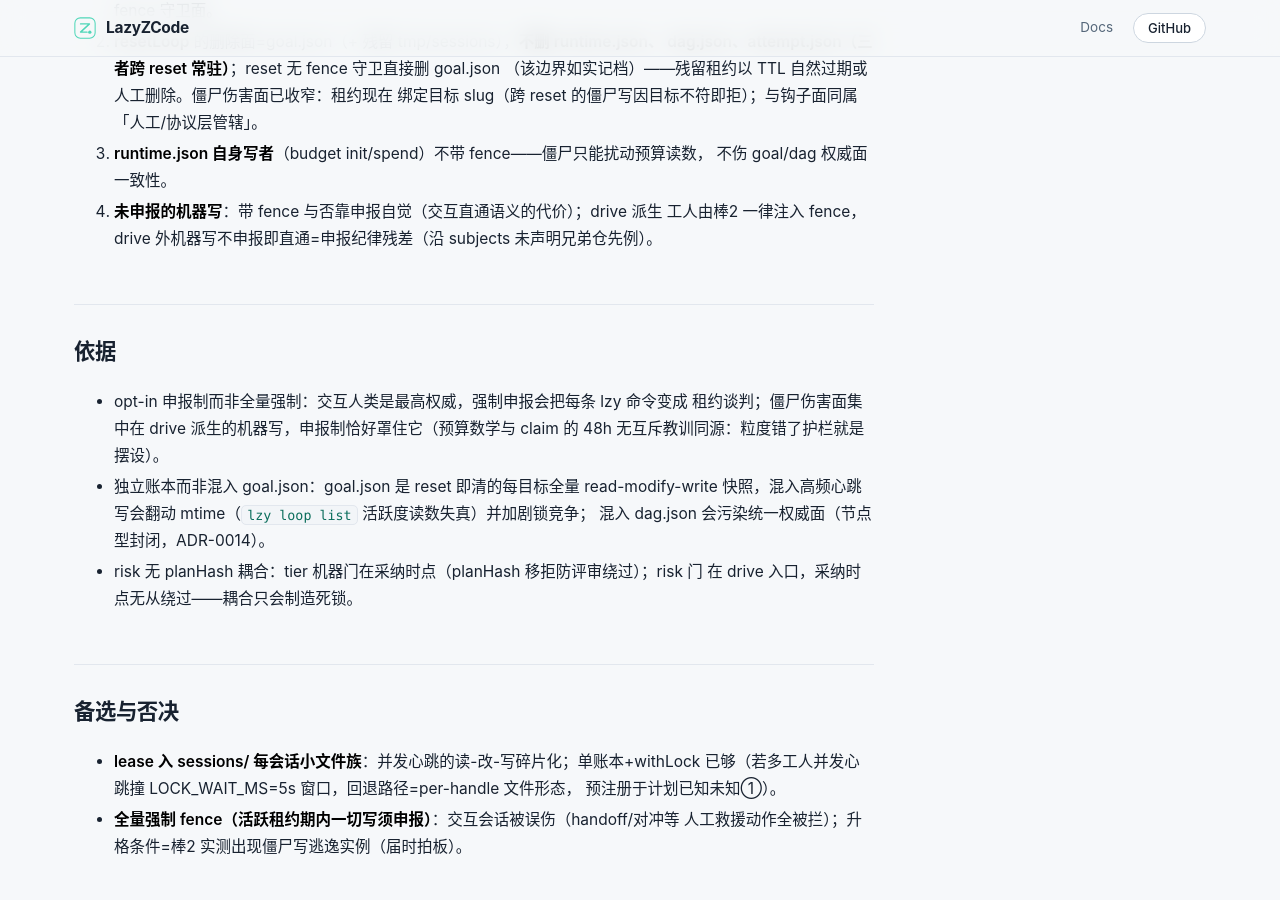
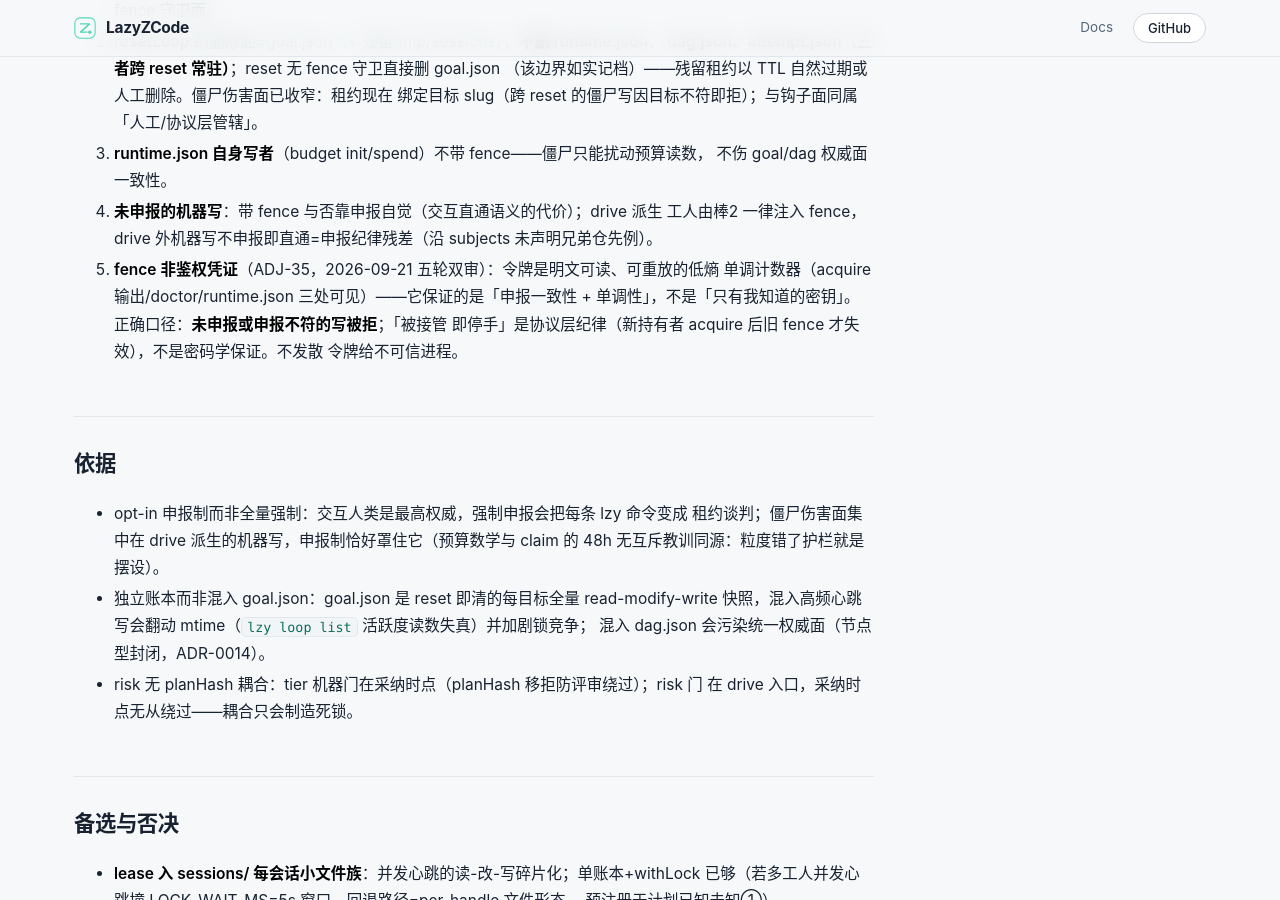
Before and after one commit to Acfufu/lazyzcode, a Jekyll site: the page built from docs/adr/0020-runtime-kernel.md, in a window 1280 px wide and 900 px high, scrolled down 1226 px. Built offline with Jekyll 4.4.1, drawn with Linux system fonts in a browser that asks for light colours; our own code applies the rules of GitHub Pages for plain Markdown files.

Commit message:
docs(adr): fence-is-not-auth boundary note; drive stuck-criteria known boundary (ADJ-34/35)
Goal: v021-r5-review-fix-ablation#N5

```diff
--- a/core/drive.js
+++ b/core/drive.js
@@ -47,6 +47,10 @@
 // lease TTL：max(缺省 15min, 2×段超时)——段间心跳制下给单段留足缓冲（已知未知②）。
 const LEASE_TTL_MS = Math.max(15 * 60_000, 2 * DRIVE_SEGMENT_TIMEOUT_MS);
 const STUCK_STREAK_LIMIT = 2; // 镜像 Stop 振数纪律：连续两段零推进→stuck 收束
+// 已知边界（ADJ-34，2026-09-21 五轮双审·部分成立）：推进信号只认 done 步数跳变（现状
+// 被契约测试钉为语义）——一步天然跨多段（首段探索/提交前被掐断）时会以 stuck 干净收束，
+// 代价是反复浪费唤起（安全侧：有快照）。扩展信号（新提交/脏树变化/证据入账）为增强项，
+// 未随本轮落地。
 
 function doneCountOf(goal) {
   return (goal?.steps ?? []).filter((s) => s?.status === "done").length;
--- a/docs/adr/0020-runtime-kernel.md
+++ b/docs/adr/0020-runtime-kernel.md
@@ -49,6 +49,11 @@
 4. **未申报的机器写**：带 fence 与否靠申报自觉（交互直通语义的代价）；drive 派生
    工人由棒2 一律注入 fence，drive 外机器写不申报即直通=申报纪律残差（沿 subjects
    未声明兄弟仓先例）。
+5. **fence 非鉴权凭证**（ADJ-35，2026-09-21 五轮双审）：令牌是明文可读、可重放的低熵
+   单调计数器（acquire 输出/doctor/runtime.json 三处可见）——它保证的是「申报一致性 +
+   单调性」，不是「只有我知道的密钥」。正确口径：**未申报或申报不符的写被拒**；「被接管
+   即停手」是协议层纪律（新持有者 acquire 后旧 fence 才失效），不是密码学保证。不发散
+   令牌给不可信进程。
 
 ## 依据
 
```
